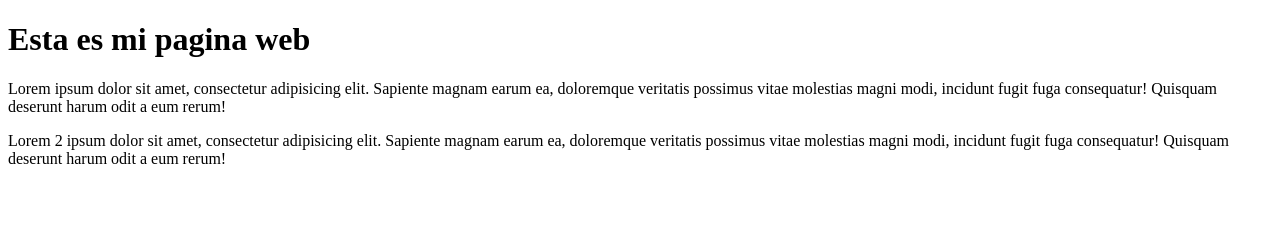
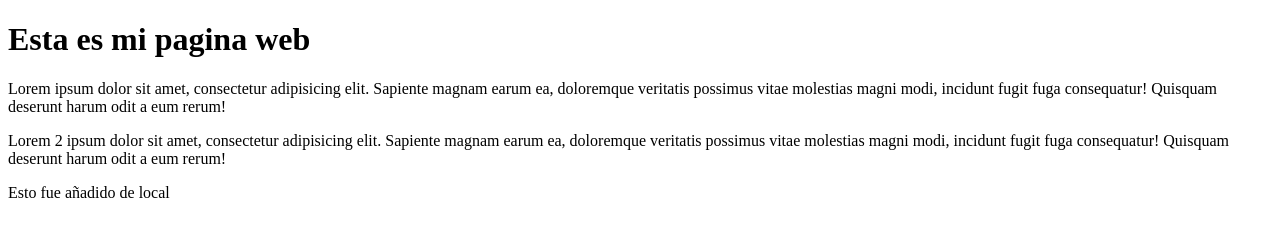
Before and after one commit to jeancrojas/test, a plain HTML site: page index.html in a window 1280 px wide. Drawn offline with Linux system fonts and the light colour scheme.

Commit message:
Se añade nueva linea desde local
Esto linea fue añadida desde local

```diff
--- a/index.html
+++ b/index.html
@@ -9,5 +9,7 @@
 
    <p>Lorem ipsum dolor sit amet, consectetur adipisicing elit. Sapiente magnam earum ea, doloremque veritatis possimus vitae molestias magni modi, incidunt fugit fuga consequatur! Quisquam deserunt harum odit a eum rerum!</p>
     <p>Lorem 2 ipsum dolor sit amet, consectetur adipisicing elit. Sapiente magnam earum ea, doloremque veritatis possimus vitae molestias magni modi, incidunt fugit fuga consequatur! Quisquam deserunt harum odit a eum rerum!</p>
+<p>Esto fue añadido de local</p>
+
 </body>
 </html>
```
